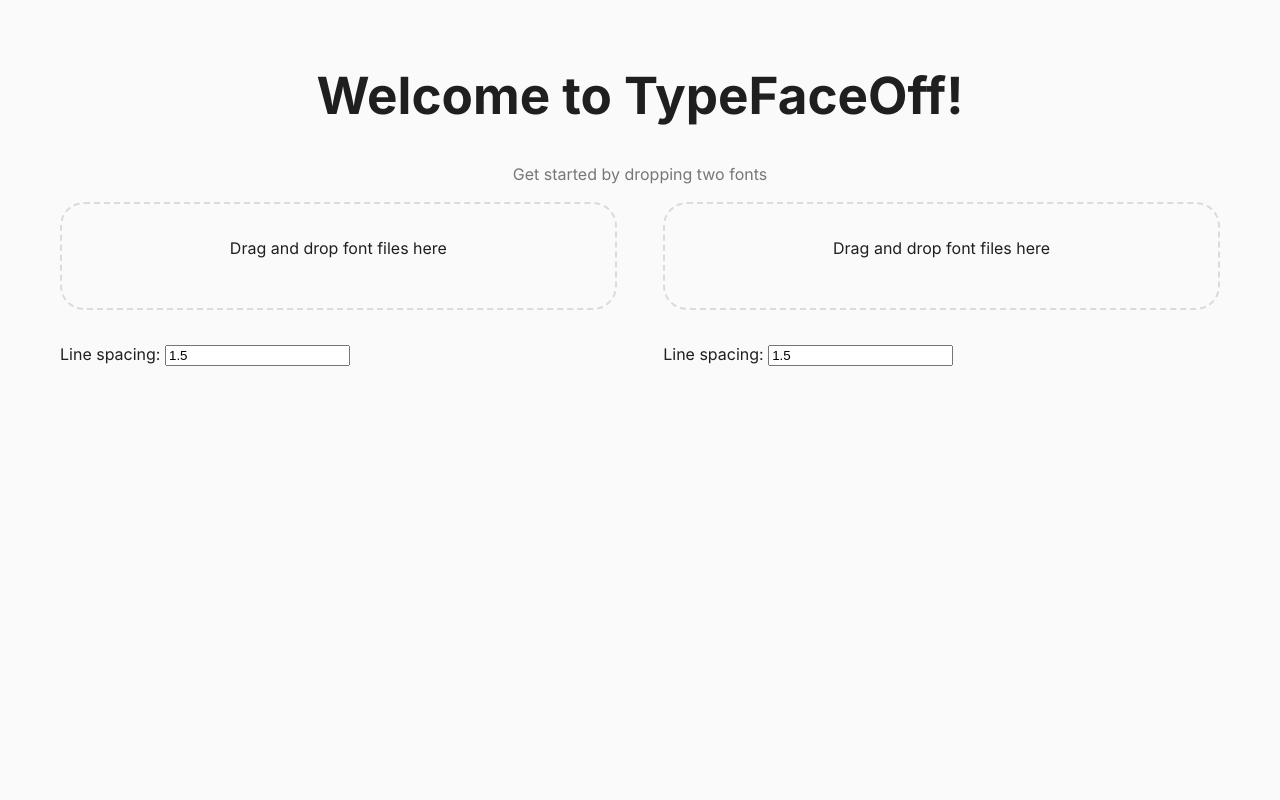
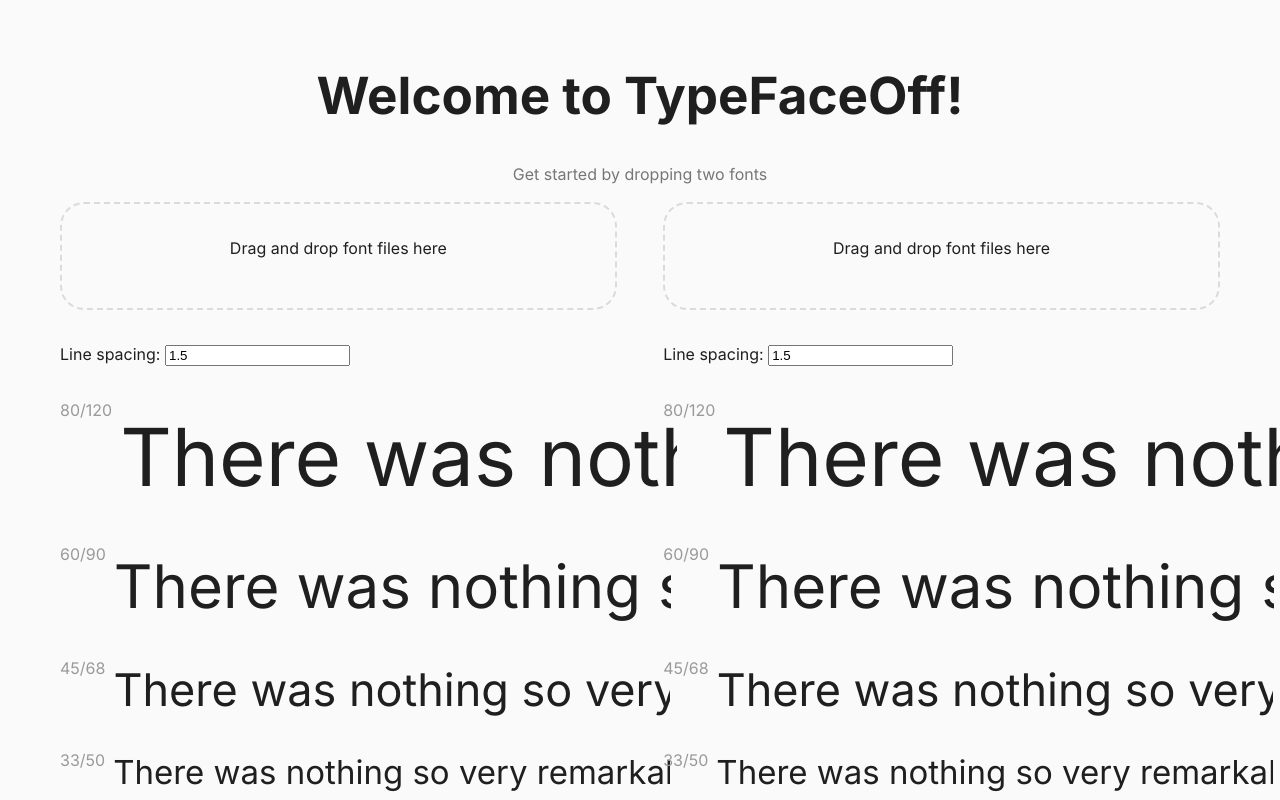
Before and after one commit to typefaceoff/typefaceoff, a React (Vite) app: page / in a window 1280 px wide. Shown: the top 800 px of the page. Built offline with nearby package versions, Linux system fonts and the light colour scheme.

Commit message:
Added default placeholder with default font when no font is selected for a given side.

```diff
--- a/src/components/App.tsx
+++ b/src/components/App.tsx
@@ -46,9 +46,7 @@ function App() {
               onChange={(e) => setLineHeightLeft(parseFloat(e.target.value))}
             />
           </div>
-          {selectedFontLeft && (
-            <FontPreview fontFile={selectedFontLeft} side="left" lineHeight={lineHeightLeft} />
-          )}
+          {<FontPreview fontFile={selectedFontLeft} side="left" lineHeight={lineHeightLeft} />}
         </section>
 
         {/* Right side */}
@@ -64,9 +62,7 @@ function App() {
               onChange={(e) => setLineHeightRight(parseFloat(e.target.value))}
             />
           </div>
-          {selectedFontRight && (
-            <FontPreview fontFile={selectedFontRight} side="right" lineHeight={lineHeightRight} />
-          )}
+          {<FontPreview fontFile={selectedFontRight} side="right" lineHeight={lineHeightRight} />}
         </section>
       </main>
     </div>
--- a/src/components/FontPreview.tsx
+++ b/src/components/FontPreview.tsx
@@ -2,16 +2,20 @@ import React from 'react';
 import FontTextPlaceholders from './FontTextPlaceholders';
 
 interface FontPreviewProps {
-  fontFile: File;
+  fontFile: File | null;
   side: 'left' | 'right';
   lineHeight: number;
 }
 
 const FontPreview: React.FC<FontPreviewProps> = ({ fontFile, side, lineHeight }) => {
-  const fontUrl = URL.createObjectURL(fontFile);
+  const fontUrl = fontFile ? URL.createObjectURL(fontFile) : '';
 
   const fontStyles: React.CSSProperties = {
-    fontFamily: side === 'left' ? "'CustomFontLeft', sans-serif" : "'CustomFontRight', sans-serif",
+    fontFamily: fontFile
+      ? side === 'left'
+        ? "'CustomFontLeft', var(--font-stack-default)"
+        : "'CustomFontRight', var(--font-stack-default)"
+      : 'var(--font-stack-default)', // Use the default font if no font is selected
     lineHeight: lineHeight,
   };
 
@@ -19,7 +23,7 @@ const FontPreview: React.FC<FontPreviewProps> = ({ fontFile, side, lineHeight })
     @font-face {
       font-family: '${side === 'left' ? 'CustomFontLeft' : 'CustomFontRight'}';
       src: url(${fontUrl}) format('opentype');
-      font-display: swap;
+
     }
   `;
 
--- a/src/components/FontTextPlaceholders.tsx
+++ b/src/components/FontTextPlaceholders.tsx
@@ -14,10 +14,10 @@ export default function FontTextPlaceholders({ lineHeight }: FontTextPlaceholder
   return (
     <div>
       <div className="template-single-column">
-        {FullWidthLine(proofingText, displayPointSizes[0], 1.15)}
-        {FullWidthLine(proofingText, displayPointSizes[1], 1.15)}
-        {FullWidthLine(proofingText, displayPointSizes[2], 1.15)}
-        {FullWidthLine(proofingText, displayPointSizes[3], 1.15)}
+        {FullWidthLine(proofingText, displayPointSizes[0], 1.5)}
+        {FullWidthLine(proofingText, displayPointSizes[1], 1.5)}
+        {FullWidthLine(proofingText, displayPointSizes[2], 1.5)}
+        {FullWidthLine(proofingText, displayPointSizes[3], 1.5)}
       </div>
       <div className="template-double-columns">
         {HalfWidthLine(proofingText, displayPointSizes[4], lineHeight)}
```
